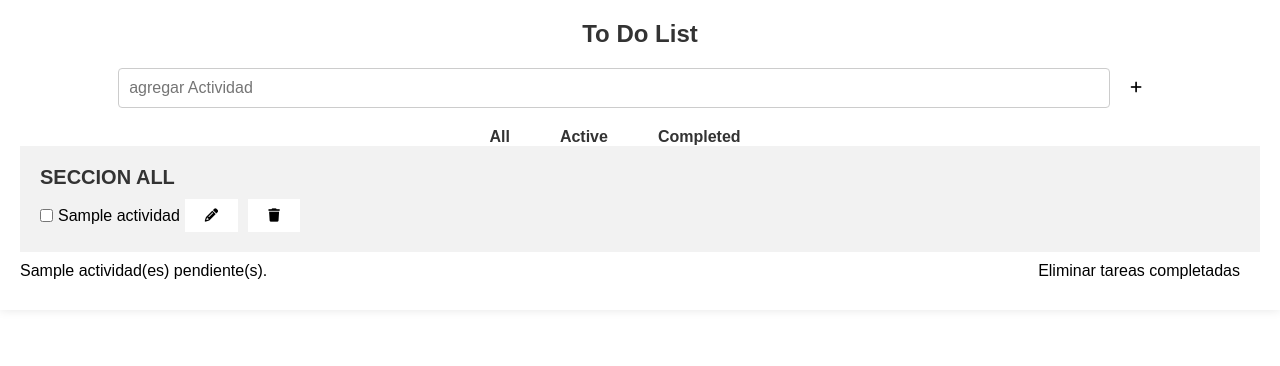
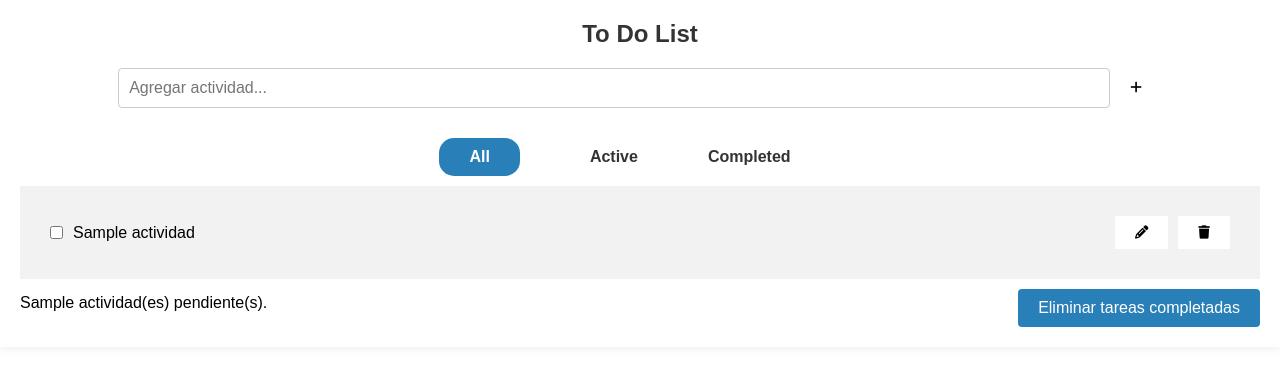
Before and after one commit to abrilzacarias/ToDoList-Flask, a Flask app: template templates/index.html in a window 1280 px wide, after a click on "All". Shown: the top 366 px of the page. Run offline with Flask 3, Linux system fonts and the light colour scheme; the template is opened without the code that fills it: most values are stand-ins (such as "Sample title", 1, 10 or a date in 2020); some libraries are stand-ins or nearby versions.

Commit message:
ultimisimo 1.1

```diff
--- a/app.py
+++ b/app.py
@@ -32,7 +32,8 @@ def editarTarea():
     tarea = request.form['tareaEditar']
     nuevoNombre = request.form['nuevoNombre']
     listaActividades.modificarActividad(tarea, nuevoNombre)
-    print([actividad.getNombre() for actividad in listaActividades.actividades])
+    actividades = listaActividades.getActividades()
+    print([actividad.getNombre() for actividad in actividades])
     # Agrega aquí la lógica para editar la tarea con el ID proporcionado.
     return redirect(url_for("toDoList"))
 
--- a/static/js/toDoList.js
+++ b/static/js/toDoList.js
@@ -1,18 +1,33 @@
 document.addEventListener("DOMContentLoaded", function () { //se utiliza cuando se cargo todo el html
-    const links = document.querySelectorAll("nav a"); //selecciona todos los elementos <a> que estan dentro de un elemento nav
+    const enlaces = document.querySelectorAll(".nav a"); //selecciona todos los elementos <a> que estan dentro de un elemento nav
 
-    links.forEach(function (link) { //forEach itera cada elemento <a>
-        // click es el tipo de evento
-        // se espera que ocurra un click en link
-        link.addEventListener("click", function (event) { //cuando alguien hace clic sobre algun elemento <a> se ejecuta la funcion (evento clic)
-            //el evento click activa la funcion que se proporciona como segundo parametro
-            //evento que se ejecuta
-            event.preventDefault();  //lleva al navegador a una nueva pagina
-            const seccionId = this.getAttribute("href").substring(1); // obtiene el atributo href del enlace donde se hizo clic
-            //utiliza subtring(1) para eliminar el primer caracter que es el #
-            mostrarSeccion(seccionId); //llama a la funcion mostrarSeccion y se le pasa el ID de la seccion como argumento
-        });
+  // Función para resaltar el enlace activo
+  function resaltarEnlaceActivo() {
+    enlaces.forEach(function (enlace) {
+      enlace.classList.remove("active");
     });
+
+    const seccionActual = document.querySelector("section[style='display: block;']");
+    const enlaceCorrespondiente = document.querySelector(`.nav a[href="#${seccionActual.id}"]`);
+
+    if (enlaceCorrespondiente) {
+      enlaceCorrespondiente.classList.add("active");
+    }
+  }
+
+  // Agrega el evento "click" a los enlaces para cambiar el estilo
+  enlaces.forEach(function (enlace) {
+    enlace.addEventListener("click", function (event) {
+      event.preventDefault();
+      const seccionId = this.getAttribute("href").substring(1);
+      mostrarSeccion(seccionId);
+      resaltarEnlaceActivo();
+    });
+  });
+
+  // Llama a la función para resaltar el enlace activo al cargar la página
+  resaltarEnlaceActivo();
+});
 
     function mostrarSeccion(seccionId) {
         const secciones = document.querySelectorAll("section"); //selecciona todas las secciones del HTML
@@ -24,7 +39,6 @@ document.addEventListener("DOMContentLoaded", function () { //se utiliza cuando
             }
         });
     }
-});
 
 document.addEventListener("DOMContentLoaded", function () {
 
--- a/static/styles/toDoList.css
+++ b/static/styles/toDoList.css
@@ -1,5 +1,3 @@
-
-
 * {
     margin: 0;
     box-sizing: border-box;
@@ -52,6 +50,17 @@ form#todo-form button.boton-personalizado {
     margin-left: 10px;
     cursor: pointer; /* hace al curso una manito*/
     font-size: 16px;
+}
+
+/* Estilo para los enlaces de navegación cuando se hace clic (pseudoclase :active) */
+.nav a.active {
+    background-color: #2980b9; /* Cambia el color de fondo a azul cuando se hace clic */
+    color: white; /* Cambia el color del texto a blanco cuando se hace clic */
+    padding: 10px 30px;
+    border-radius: 15px;
+    text-decoration: none;
+    display: inline-block;
+    transition: background-color 0.3s, color 0.3s;
 }
 
 /* Navegación */
@@ -108,11 +117,62 @@ button:hover {
     background-color: #2980b9; /* Color de fondo al pasar el mouse */
     color: #ffffff; /* Color de texto al pasar el mouse */
 }
+
 li {
     display: flex;
-    flex-wrap: wrap; /* Para que los elementos pasen a la siguiente fila si no caben en una sola línea */
-    gap: 5px;
-    align-items: center;
+    align-items: center; /* Centra verticalmente los elementos en el li */
+    justify-content: space-between; /* Alinea los elementos a lo largo del eje principal (horizontal) */
+    padding: 10px; /* Espaciado interior para un aspecto más limpio */
+}
+
+/* Estilo para el contenedor de detalles de la tarea */
+.taskDetalles{
+display: flex;
+align-items: center; /* Centra verticalmente los elementos en el contenedor */
+}
+
+/* Estilo para el checkbox */
+.checkbox-tarea {
+margin-right: 10px; /* Espacio entre la casilla de verificación y el nombre de la tarea */
+}
+
+/* Estilo para el nombre de la tarea */
+.task-name {
+flex: 1; /* Hace que el nombre de la tarea ocupe el espacio restante disponible */
+}
+
+/* Estilo para el contenedor de acciones de la tarea */
+.taskAcciones {
+display: flex;
+align-items: center; /* Centra verticalmente los elementos en el contenedor */
+}
+
+/* Estilo para el cuadro de texto de edición */
+.formEditar {
+flex: 1; /* Hace que el cuadro de texto ocupe el espacio restante disponible */
+margin-right: 1100px; /* Espaciado a la izquierda para separar el cuadro de texto del botón de guardar */
+margin-top: 30px;
+width: 100%;
+max-width: 700px;
+box-sizing: border-box;
+}
+
+/* Estilo para el botón de editar */
+.boton-editar {
+margin-right: 10px; /* Espacio entre el botón de editar y el botón de eliminar */
+}
+
+/* Estilo para el botón de eliminar */
+.boton-eliminar {
+margin-left: 10px; /* Espacio entre el botón de eliminar y el botón de editar */
+}
+
+.Guardar {
+margin-top: 10px;
+}
+
+.Cancelar {
+margin-top: 10px;
 }
 
 /* Contenedor para alinear elementos */
@@ -129,9 +189,18 @@ li {
 
 /* Estilos para el botón "Clear completed" */
 #actividades-completadas {
+    margin-top: 10px;
+    background-color: #2980b9; /* Color de fondo del botón */
+    color: white; /* Color del texto del botón */
     border: none;
     border-radius: 4px;
     padding: 10px 20px;
     font-size: 16px;
     transition: background-color 0.3s, color 0.3s;
+    cursor: pointer; /* Cambia el cursor al estilo de un botón */
 }
+
+/* Estilo hover para el botón */
+#actividades-completadas:hover {
+    background-color: #0056b3; /* Cambia el color de fondo al pasar el cursor sobre el botón */
+}
--- a/templates/index.html
+++ b/templates/index.html
@@ -9,7 +9,7 @@
         <div id="container">
             <h3 id="header">To Do List</h3>
             <form action="/agregar" id="todo-form" method="POST">
-                <input type="text" name="tarea" id="inputTarea" placeholder="agregar Actividad" />
+                <input type="text" name="tarea" id="inputTarea" placeholder="Agregar actividad..." />
                 <button class="botonAnadir" type="submit">
                     <i class="fa-solid fa-plus"></i>
                 </button>
@@ -17,46 +17,49 @@
 
         <nav class="nav">
             <ul>
-                <li><a href="#seccionAll"> All</a></li>
-                <li><a href="#seccionActive"> Active</a></li>
-                <li><a href="#seccionCompleted"> Completed</a></li>
+                <li><a href="#seccionAll" class="enlace-all"> All</a></li>
+                <li><a href="#seccionActive" class="enlace-active"> Active</a></li>
+                <li><a href="#seccionCompleted" class="enlace-completed"> Completed</a></li>
             </ul>
         </nav>
 
         <section id="seccionAll" class="seccion">
-            <h1>SECCION ALL</h1>
             <ul id="actividadesTodas">
                 {% for actividad in actividades %}
                 <li>
+                    <div class="taskDetalles">
                         <form action="/marcarCompletada" method="POST">
                             <label>
                                 <input type="checkbox" name="tarea" value="{{ actividad.getNombre() }}" data-estado="{{ actividad.getEstado() }}" onchange="this.form.submit()" class="checkbox-tarea" {% if actividad.getEstado() == 'Inactive' %}checked{% endif %}>
                             </label>
                         </form>
                         <label name="tareaEditar" id="{{ actividad.getNombre() }}">{{ actividad.getNombre() }}</label>
+                    </div>
+                    <div class="taskAcciones">
                         <button class="boton-editar" type="button" data-nombre="{{ actividad.getNombre() }}"><i class="fa-solid fa-pencil"></i></button>
 
                         <form action="/editar" method="POST">
                             <input type="hidden" name="tareaEditar" value="{{ actividad.getNombre() }}">
-                        <input type="text" name="nuevoNombre" id="inputEditar" placeholder="editar Actividad" style="display: none;" />
+                            <input class="formEditar" type="text" name="nuevoNombre" id="inputEditar" placeholder="editar Actividad" style="display: none;" />
                             <button class="boton guardar" type="submit" style="display: none;">Guardar</button>
+                            <button class="boton cancelar" type="button" style="display: none;">Cancelar</button>
                         </form>
-                    <button class="boton cancelar" type="button" style="display: none;">Cancelar</button>
 
                         <form action="/eliminar" method="POST" class="eliminar-form">
                             <input type="hidden" name="tareaEliminar" value="{{ actividad.getNombre() }}">
                             <button class="boton eliminar" type="submit"><i class="fa-solid fa-trash"></i></button>
                         </form>
+                    </div>
                 </li>
                 {% endfor %}
             </ul>
         </section>
 
         <section id="seccionActive" class="seccion">
-            <h1>SECCION ACTIVE</h1>
             <ul id="actividadesActivas">
                 {% for actividad in actividadesActivas %}
                 <li>
+                    <div class="taskDetalles">
                         <form action="/marcarCompletada" method="POST">
                             <label>
                                 <input type="checkbox" name="tarea" value="{{ actividad.getNombre() }}" data-estado="{{ actividad.getEstado() }}" class="checkbox-tarea" onchange="this.form.submit()">
@@ -64,47 +67,56 @@
                         </form>
 
                         <label name="tareaEditar" id="{{ actividad.getNombre() }}">{{ actividad.getNombre() }}</label>
+                    </div>
+                    <div class="taskAcciones">
                         <button class="boton-editar" type="button" data-nombre="{{ actividad.getNombre() }}"><i class="fa-solid fa-pencil"></i></button>
 
                         <form action="/editar" method="POST">
                             <input type="hidden" name="tareaEditar" value="{{ actividad.getNombre() }}">
-                        <input type="text" name="nuevoNombre" id="inputEditar" placeholder="editar Actividad" style="display: none;" />
+                            <input class="formEditar" type="text" name="nuevoNombre" id="inputEditar" placeholder="editar Actividad" style="display: none;" />
                             <button class="boton guardar" type="submit" style="display: none;">Guardar</button>
+                            <button class="boton cancelar" type="button" style="display: none;">Cancelar</button>
                         </form>
-                    <button class="boton cancelar" type="button" style="display: none;">Cancelar</button>
 
                         <form action="/eliminar" method="POST" class="eliminar-form">
                             <input type="hidden" name="tareaEliminar" value="{{ actividad.getNombre() }}">
                             <button class="boton eliminar" type="submit"><i class="fa-solid fa-trash"></i></button>
                         </form>
+                    </div>
                 </li>
                 {% endfor %}
             </ul>
         </section>
 
         <section id="seccionCompleted" class="seccion">
-            <h1>SECCION COMPLETED</h1>
             <ul id="actividadesInactivas">
                 {% for actividad in actividadesInactivas %}
                 <li>
+                    <div class="taskDetalles">
                         <form action="/marcarCompletada" method="POST">
+                            <label>
                                 <input type="checkbox" name="tarea" value="{{ actividad.getNombre() }}" data-estado="{{ actividad.getEstado() }}" class="checkbox-tarea" checked>
+                            </label>
                         </form>
 
                         <label name="tareaEditar" id="{{ actividad.getNombre() }}">{{ actividad.getNombre() }}</label>
+                    </div>
+                    <div class="taskAcciones">
                     <button class="boton-editar" type="button" data-nombre="{{ actividad.getNombre() }}"><i class="fa-solid fa-pencil"></i></button>
 
                     <form action="/editar" method="POST">
                         <input type="hidden" name="tareaEditar" value="{{ actividad.getNombre() }}">
-                        <input type="text" name="nuevoNombre" id="inputEditar" placeholder="editar Actividad" style="display: none;" />
+                        <input class="formEditar" type="text" name="nuevoNombre" id="inputEditar" placeholder="Editar actividad..." style="display: none;" />
                         <button class="boton guardar" type="submit" style="display: none;">Guardar</button>
+                        <button class="boton cancelar" type="button" style="display: none;">Cancelar</button>
                     </form>
-                    <button class="boton cancelar" type="button" style="display: none;">Cancelar</button>
+
 
                     <form action="/eliminar" method="POST" class="eliminar-form">
                         <input type="hidden" name="tareaEliminar" value="{{ actividad.getNombre() }}">
                         <button class="boton eliminar" type="submit"><i class="fa-solid fa-trash"></i></button>
                     </form>
+                </div>
                 </li>
                 {% endfor %}
             </ul>
```
Lines whose indentation alone changed are shown as unchanged.
